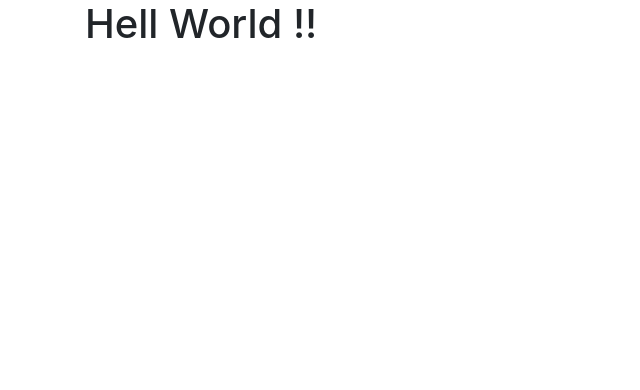
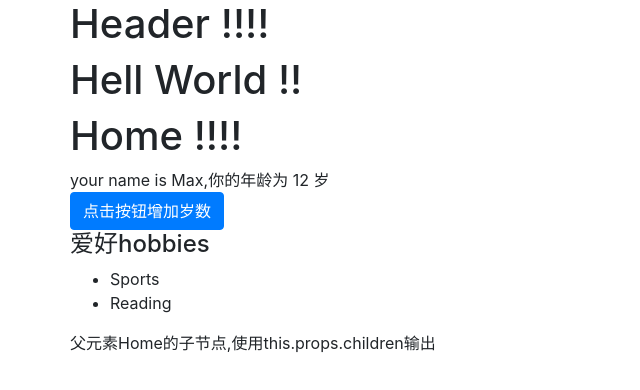
Before and after one commit to ublooth/React-porject, a React (Create React App) app: page / in a window 1280 px wide. Shown: the top 390 px of the page, without its empty margins (0-640 px from the left). Built offline with nearby package versions, Linux system fonts and the light colour scheme.

Commit message:
react-1知识点1

```diff
--- a/public/index.html
+++ b/public/index.html
@@ -24,7 +24,7 @@
       work correctly both with client-side routing and a non-root public URL.
       Learn how to configure a non-root public URL by running `npm run build`.
     -->
-    <link href="https://cdn.bootcss.com/twitter-bootstrap/4.3.1/css/bootstrap.css" rel="stylesheet">
+    <link href="https://cdn.bootcss.com/twitter-bootstrap/4.3.1/css/bootstrap.css" rel="stylesheet"> <!--bootstrap组件-->
     <title>React App</title>
   </head>
   <body>
--- a/src/App.js
+++ b/src/App.js
@@ -1,29 +1,32 @@
 import React from 'react';
-import logo from './logo.svg';
-import './App.css';
+// import logo from './logo.svg';
+// import './App.css';
+import Header from './components/Header'; // 组件Header
+import Home from './components/Home'; // 组件Home
 
 function App() {
+  const user = {
+    name: 'Anna',
+    hobbies: ['Sports','Reading']
+  }
   return (
-    // <div className="App">
-    //   <header className="App-header">
-    //     <img src={logo} className="App-logo" alt="logo" />
-    //     <p>
-    //       Edit <code>src/App.js</code> and save to reload.
-    //     </p>
-    //     <a
-    //       className="App-link"
-    //       href="https://reactjs.org"
-    //       target="_blank"
-    //       rel="noopener noreferrer"
-    //     >
-    //       Learn React
-    //     </a>
-    //   </header>
-    // </div>
     <div className="container">
-      <div className="roe">
+      <div className="row">
+        <div className="col-xs-1 col-xs-offset-11">
+          <Header />
+        </div>
+      </div>
+      <div className="row">
         <div className="col-xs-1 col-xs-offset-11">
           <h1>Hell World !!</h1>
+        </div>
+      </div>
+      <div className="row">
+        <div className="col-xs-1 col-xs-offset-11">
+          <Home name={'Max'} initialAge={12} user={ user }>
+            <p>父元素Home的子节点,使用this.props.children输出</p>
+          </Home>
+          {/*  name={'Max'} initialAge={12} user={user} 传递数据 */}
         </div>
       </div>
     </div>
--- /dev/null
+++ b/src/components/Header.js
@@ -0,0 +1,15 @@
+import React from 'react';
+
+function Header() {
+  return (
+    <div className="container">
+      <div className="row">
+        <div className="col-xs-1 col-xs-offset-11">
+          <h1>Header !!!!</h1>
+        </div>
+      </div>
+    </div>
+  );
+}
+
+export default Header;
--- /dev/null
+++ b/src/components/Home.js
@@ -0,0 +1,57 @@
+import React,{ Component} from 'react';
+
+import PropTypes from 'prop-types';// 使用 PropTypes 进行类型检查
+
+export default class Home extends Component{ // Home是一个对象
+  constructor(props) { // 初始化函数(构造方法)，首先执行这个函数,props是参数
+    super(props); // 在为 React.Component 子类实现构造函数时，应在其他语句之前前调用 super(props)。否则，this.props 在构造函数中可能会出现未定义的 bug。
+    // 用this.state.age=17能不能实现重新渲染?不能.因为它只是改变了这个组件当前的状态,并没有调用render().
+    this.state = { // 用this.state初始化age,在render里输出
+      age: props.initialAge
+    }
+  }
+
+  onMakeOlder() {
+    this.setState({ // this.setState()的返回值是一个新的对象,也就是说是一个新的状态.它使用了Object.assign(),将已修改的属性添加进去.而不是覆盖.
+      age: this.state.age + 3
+    })
+  }
+  // 一个组件类必须要实现一个 render 方法，这个 render 方法必须要返回一个 JSX 元素。
+  render() {
+    // let conter = '';
+    // if(true) {
+    //   conter = 'Hello!!'
+    // } // 判断语句
+    // console.log(this.props);
+    // console.log(this.props.user.hobbies);
+    return (
+      <div className="container">
+        <div className="row">
+          <div className="col-xs-1 col-xs-offset-11">
+            <h1>Home !!!!</h1>
+            {/* { conter } */}
+            {/*{ false ? 'hello' : 'world' }*/}  {/* 三元运算符 */}
+            <div>your name is {this.props.name},你的年龄为 {this.state.age} 岁</div>
+            <button className="btn btn-primary" onClick={() => {this.onMakeOlder()}}>点击按钮增加岁数</button>
+            <h4>爱好hobbies</h4>
+            <ul>
+              {/* {this.props.user.hobbies.map((hobby,i) => <li key={ i }>{ hobby }</li>)} */}
+              {this.props.user.hobbies.map(function(hobby,i) {
+                return <li key={ i }>{ hobby }</li>
+              })}
+            </ul>
+            <div>{ this.props.children }</div>
+          </div>
+        </div>
+      </div>
+    );
+  }
+}
+
+Home.propTypes = {
+  // PropTypes 提供验证器，可用于确保组件接收到的数据类型是有效的。
+  name: PropTypes.string,
+  age: PropTypes.number, // age是number类型
+  user: PropTypes.object,
+  children: PropTypes.element.isRequired, // 必须只有一个元素，否则控制台会打印警告。
+};
```
